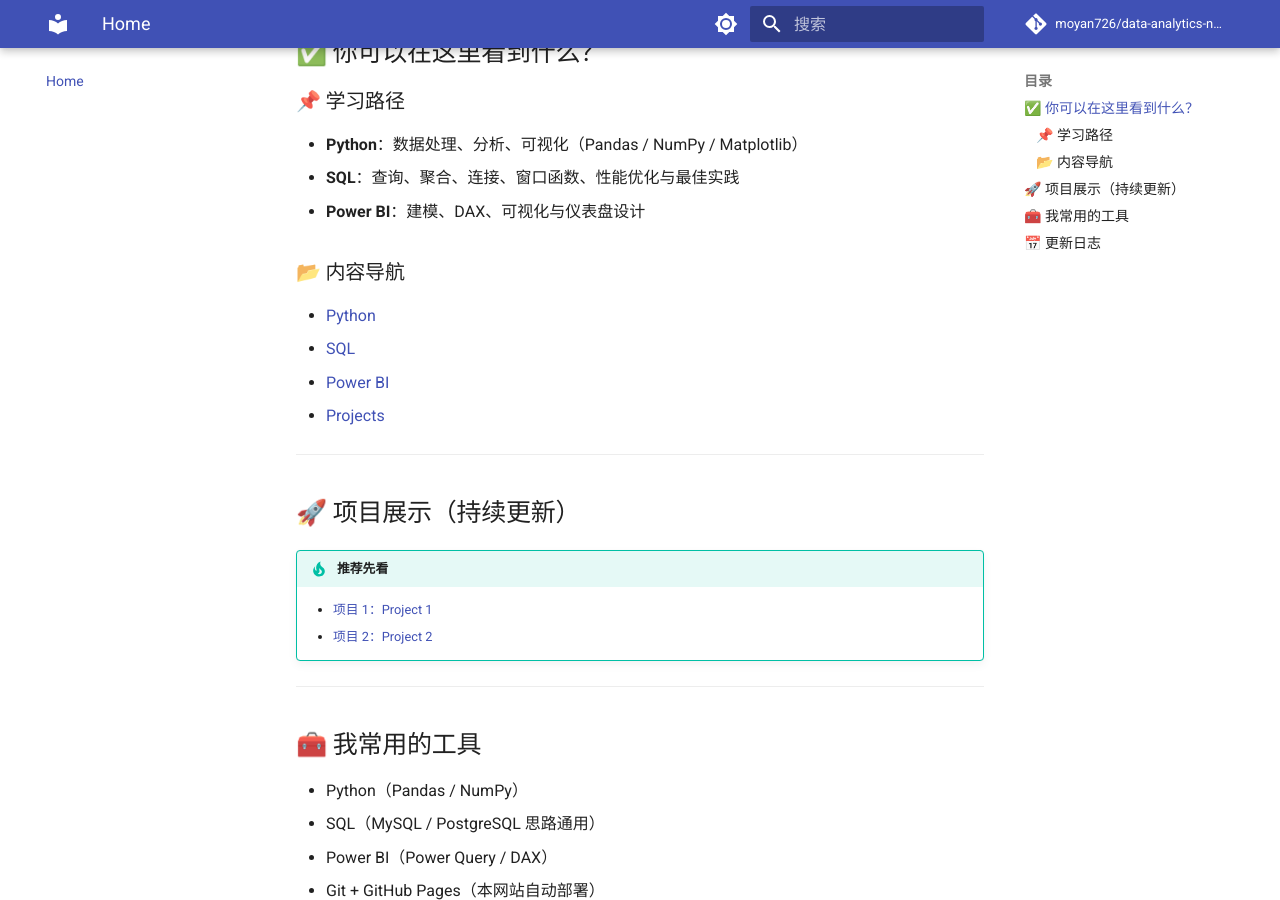
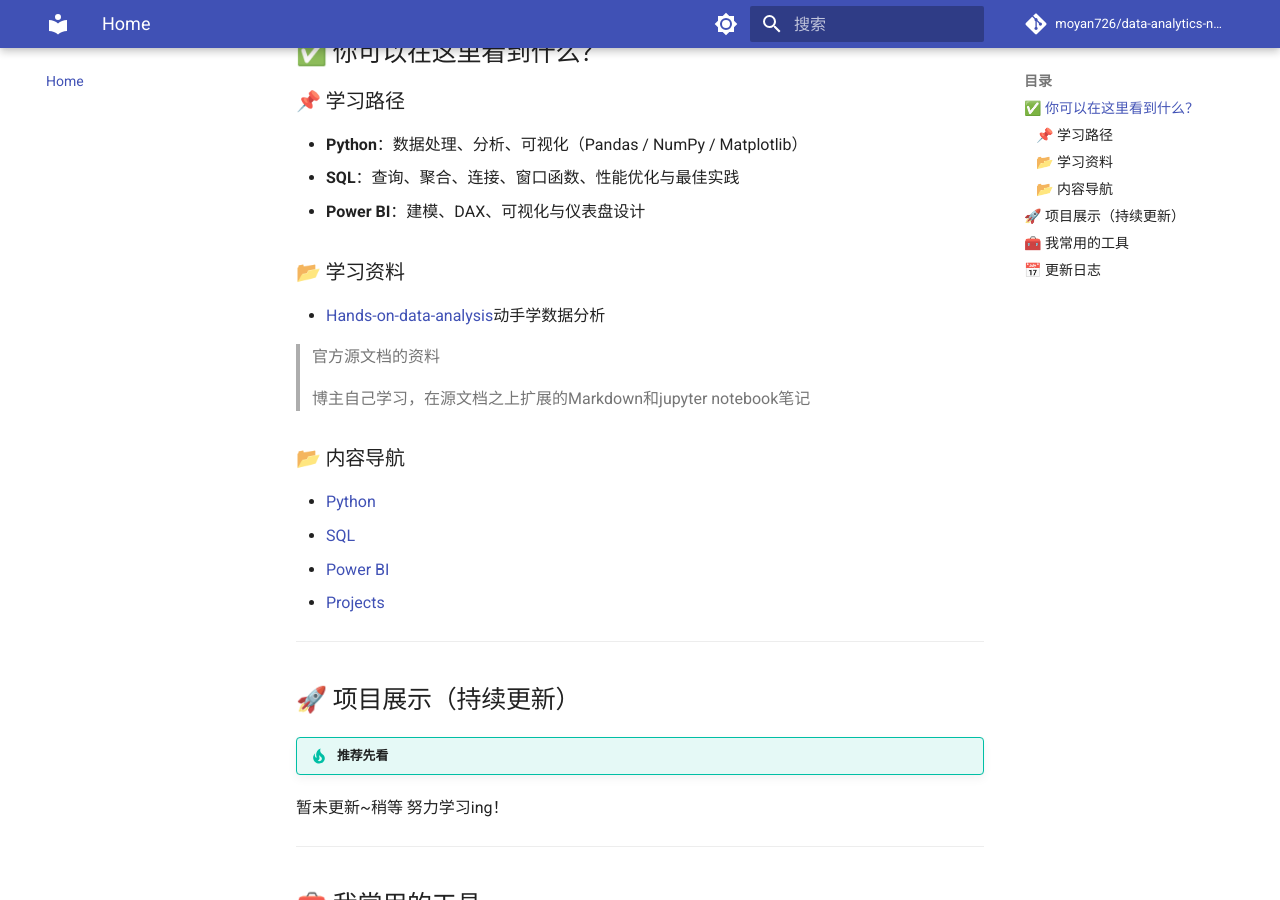
Before and after one commit to moyan726/data-analytics-notes, an MkDocs documentation site: the page built from docs/index.md, in a window 1280 px wide and 900 px high, scrolled down 363 px. Built offline with MkDocs 1.6.1 and Material for MkDocs 9.7.7, drawn with Linux system fonts in a browser that asks for light colours; comment, search, counter and statistics services are not loaded.

Commit message:
更新网站首页内容

```diff
--- a/docs/index.md
+++ b/docs/index.md
@@ -12,7 +12,16 @@
 - **SQL**：查询、聚合、连接、窗口函数、性能优化与最佳实践
 - **Power BI**：建模、DAX、可视化与仪表盘设计
 
+### 📂 学习资料
+
+- [Hands-on-data-analysis](https://github.com/moyan726/data-analytics-notes/tree/main/Data%20and%20original%20files)动手学数据分析
+
+  > 官方源文档的资料
+  >
+  > 博主自己学习，在源文档之上扩展的Markdown和jupyter notebook笔记
+
 ### 📂 内容导航
+
 - [Python](Python/index.md)
 - [SQL](SQL/index.md)
 - [Power BI](PowerBI/index.md)
@@ -22,8 +31,7 @@
 
 ## 🚀 项目展示（持续更新）
 !!! tip "推荐先看"
-    - [项目 1：Project 1](Projects/project1.md)
-    - [项目 2：Project 2](Projects/project2.md)
+暂未更新~稍等       努力学习ing！
 
 ---
 
```
